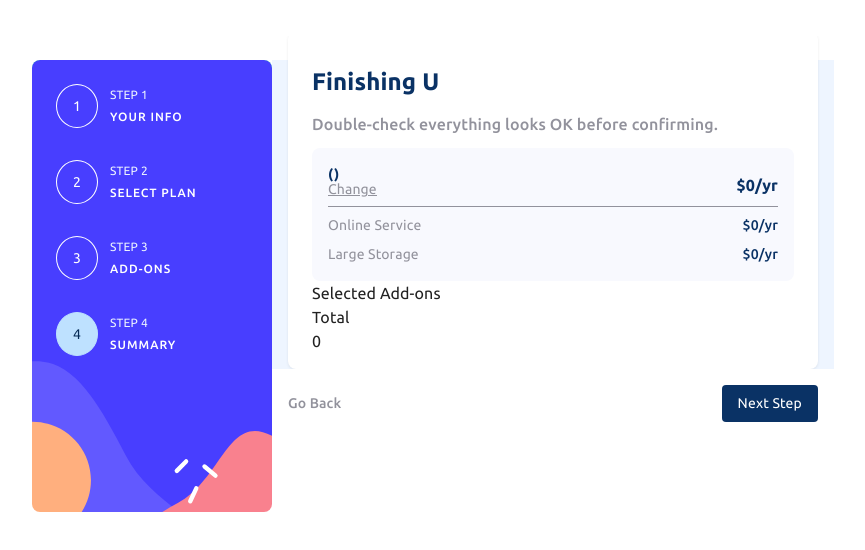
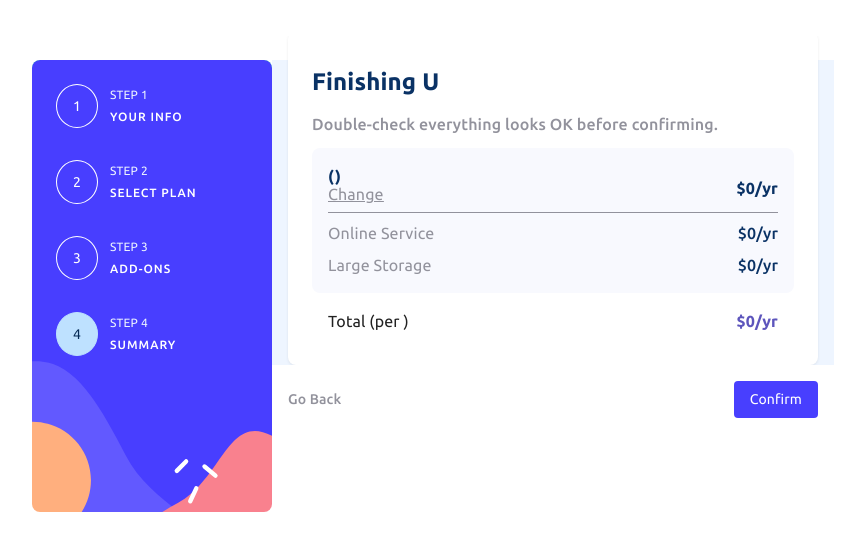
Before and after one commit to Cellbriky/MultiForm, a Next.js app: page /step4 in a window 1280 px wide. Shown: the part 114-664 px from the top of the page, without its empty margins (207-1072 px from the left). Built offline with nearby package versions, Linux system fonts and the light colour scheme; what @mui/material-nextjs would draw is missing.

Commit message:
final frontend done

```diff
--- a/app/feature/footer/Submit.tsx
+++ b/app/feature/footer/Submit.tsx
@@ -87,8 +87,8 @@ const isStep3 = pathname === '/step3/monthly' || pathname === '/step3/yearly';
           <div style={{ fontWeight: 500, fontSize: '14px' }} onClick={handleBackButton}>
             Go Back
           </div>
-          <button type="submit" form={formID}>
-            Next Step
+          <button style={{ backgroundColor: '#483FFE' }} type="submit" form={formID}>
+            Confirm
           </button>
         </div>
       )}
--- a/app/feature/step4/Step4Form.tsx
+++ b/app/feature/step4/Step4Form.tsx
@@ -13,6 +13,9 @@ import {
   Change,
   OptionHeader,
   OptionDiv,
+  TotalContainer,
+  TotalLabel,
+  TotalAmount,
 } from './styles';
 
 const Step4Form = () => {
@@ -57,11 +60,10 @@ const Step4Form = () => {
       </SectionOne>
 
       <SectionTwo>
-        <h3>Selected Add-ons</h3>
-        <div>
-          <div>Total</div>
-          {totalAmount}
-        </div>
+        <TotalContainer>
+          <TotalLabel>Total (per {option})</TotalLabel>
+          <TotalAmount>${totalAmount}/{billingPeriod}</TotalAmount>
+        </TotalContainer>
       </SectionTwo>
     </Container>
   );
--- a/app/feature/step4/styles.ts
+++ b/app/feature/step4/styles.ts
@@ -6,7 +6,9 @@ export const SectionOne = styled(Box)(({ theme }) => ({
   padding: theme.tokens.padding.container.mobile,
   borderRadius: theme.tokens.spacing.stack.xs
 }));
-export const SectionTwo = styled(Box)(({ theme }) => ({}));
+export const SectionTwo = styled(Box)(({ theme }) => ({
+  padding: theme.tokens.padding.container.mobile,
+}));
 
 export const Grid = styled(Box)({
   display: 'grid',
@@ -25,12 +27,11 @@ export const GridDiv = styled(Box)(({ theme }) => ({
   display: 'flex',
   alignItems: 'center',
   justifyContent: 'space-between',
-  fontSize:theme.tokens.typography.bodySmall.fontSize
 }));
 export const H1 = styled(Box)(({ theme }) => ({
   fontWeight: theme.tokens.fontWeight.bold,
   color: "#0a3265",
-  fontSize:theme.tokens.typography.bodySmall.fontSize
+
 }))
 export const OptionHeader = styled(Box)(({ theme }) => ({
   fontWeight: theme.tokens.fontWeight.bold,
@@ -46,5 +47,18 @@ export const Change = styled(Box)(({ theme }) => ({
   top: '-6px',
   color: ' #92929c',
   fontWeight: theme.tokens.fontWeight.regular,
-  fontSize:theme.tokens.typography.bodySmall.fontSize,
 }));
+export const TotalContainer = styled(Box)(({ theme }) => ({
+  display: 'flex',
+  justifyContent: 'space-between',
+  alignItems: 'center',
+}));
+
+export const TotalLabel = styled(Box)(({ theme }) => ({
+  // Add your total label styles here
+}));
+
+export const TotalAmount = styled(Box)(({ theme }) => ({
+  fontWeight: theme.tokens.fontWeight.bold,
+  color: '#5D55BC',
+}));
--- a/app/hook/useStepValidation.ts
+++ b/app/hook/useStepValidation.ts
@@ -4,6 +4,7 @@ import type { FormValues } from '@/app/schema/formSchema';
 import { useFormContext } from 'react-hook-form';
 import { useFormStore } from '@/app/store/formstore';
 import { useRouter } from 'next/navigation';
+import { useFormState } from 'react-dom';
 
 const plans = {
   arcade: 9,
@@ -16,7 +17,19 @@ const yearlyPlans = {
   advanced: 120,
   pro: 150,
 };
+type Step3PageProps = {
+  choice: 'monthly' | 'yearly';
+};
 
+const addOnsPlan = {
+  onlineService: 1,
+  largeStorage: 2,
+};
+
+const yearlyAddOns = {
+  onlineService: 10,
+  largeStorage: 20,
+};
 export const useSubmit = () => {
   const { updateForm } = useFormStore();
   const router = useRouter();
@@ -68,7 +81,7 @@ const submitStep3 = async () => {
 
   const data = getValues();
   const storedAddOn = useFormStore.getState().formData.addOn;
-
+  const chioce=useFormStore.getState().formData.option
   const addOn = data.addOn ??
     storedAddOn ?? {
       onlineService: false,
@@ -80,11 +93,11 @@ const submitStep3 = async () => {
 
   updateForm({
     addOn: {
-      onlineService: addOn.onlineService,
-      largeStorage: addOn.largeStorage,
-      customizable: addOn.customizable,
-      serviceAmount: addOn.onlineService ? (data.option === 'monthly' ? 1 : 10) : 0,
-      storageAmount: addOn.largeStorage ? (data.option === 'monthly' ? 2 : 20) : 0,
+      onlineService: storedAddOn.onlineService,
+      largeStorage: storedAddOn.largeStorage,
+      customizable: storedAddOn.customizable,
+      serviceAmount: storedAddOn.onlineService ? chioce === 'monthly' ? addOnsPlan.onlineService  : yearlyAddOns.onlineService : 0,
+      storageAmount: storedAddOn.largeStorage ? chioce === 'monthly' ? addOnsPlan.largeStorage  : yearlyAddOns.largeStorage : 0
     },
   });
 
```
